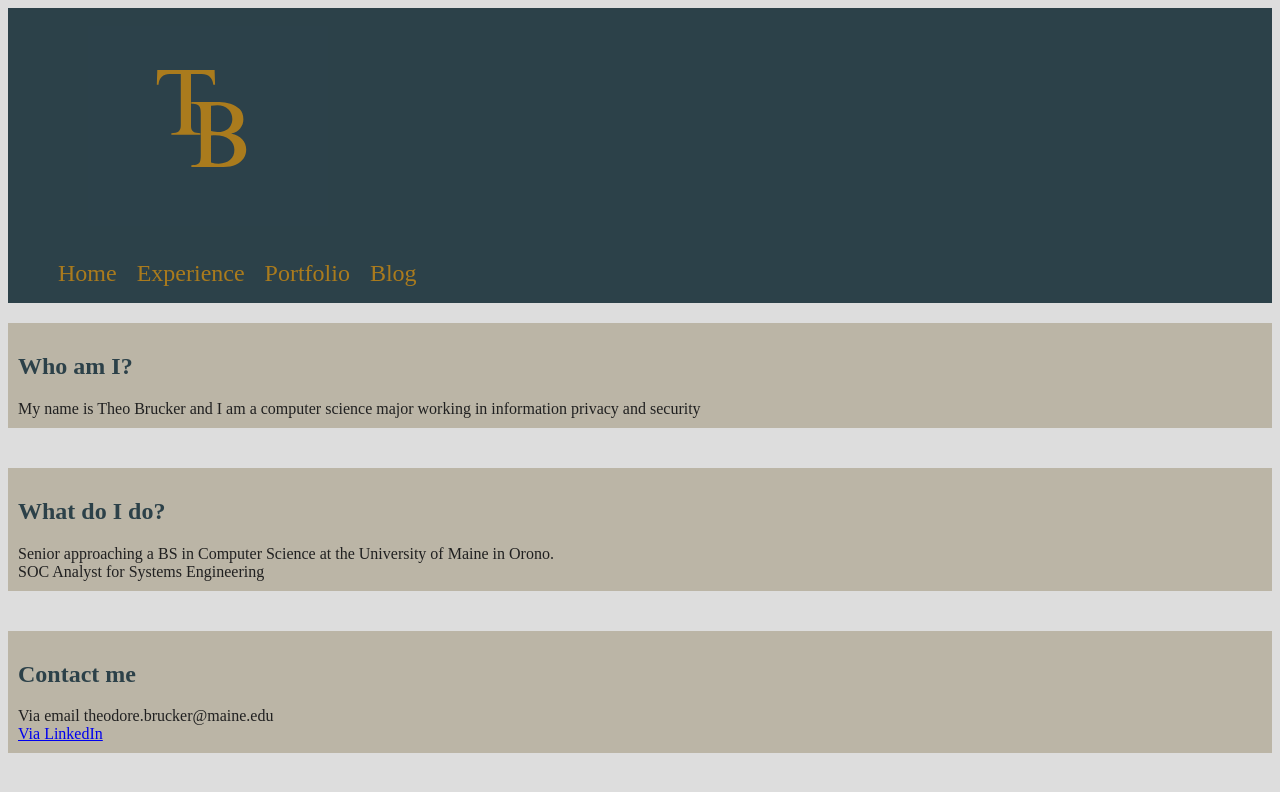
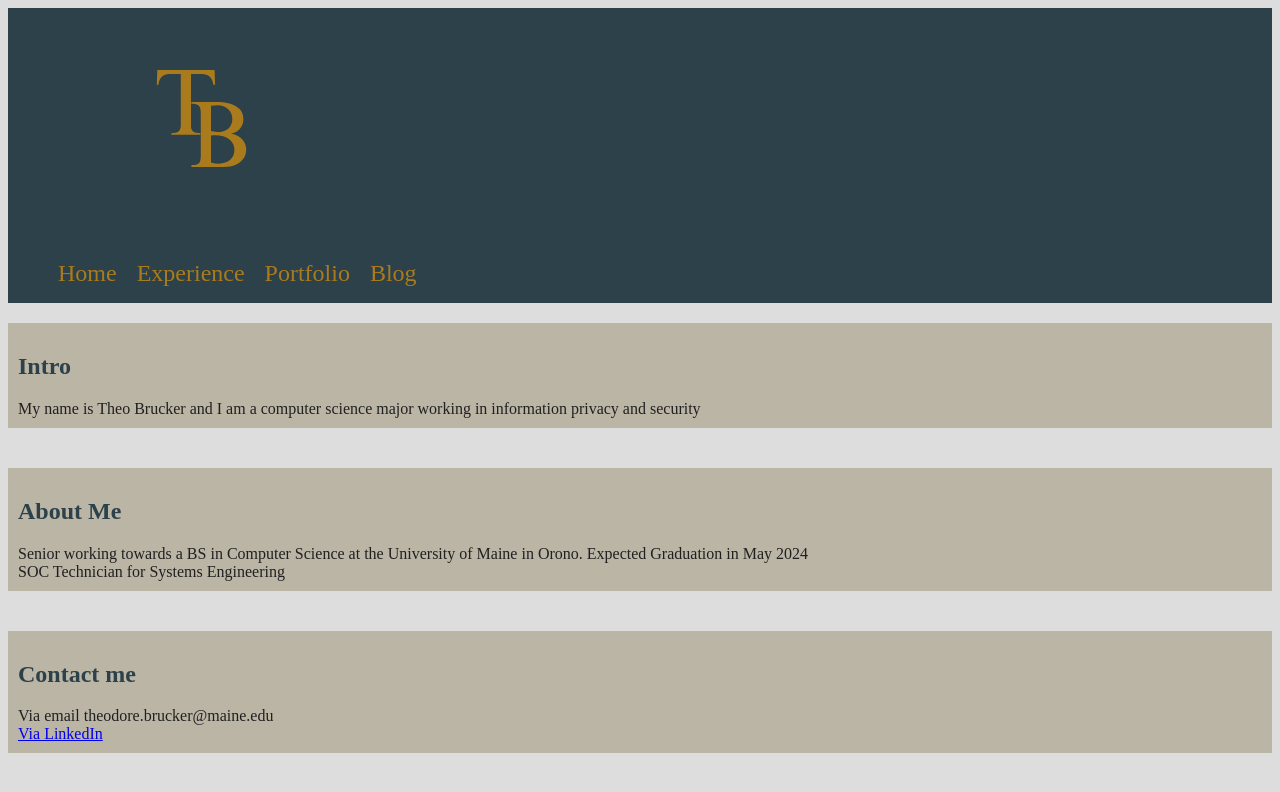
Before and after one commit to theodore-brucker/blogsite, a React (Create React App) app in the folder frontend/: page /home in a window 1280 px wide. Shown: the top 792 px of the page. Built offline with nearby package versions, Linux system fonts and the light colour scheme.

Commit message:
updated about me section

```diff
--- a/frontend/src/pages/Home.js
+++ b/frontend/src/pages/Home.js
@@ -4,15 +4,15 @@ const Home = () => {
   return (
     <span>
       <div class="content">
-        <h2>Who am I?</h2>
+        <h2>Intro</h2>
         My name is Theo Brucker and I am a computer science major working in information privacy and security
       </div>
 
       <div class="content">
-        <h2>What do I do?</h2>
-        Senior approaching a BS in Computer Science at the University of Maine
-        in Orono. <br />
-        SOC Analyst for Systems Engineering
+        <h2>About Me</h2>
+        Senior working towards a BS in Computer Science at the University of Maine
+        in Orono. Expected Graduation in May 2024 <br />
+        SOC Technician for Systems Engineering
       </div>
 
       <div class="content">
```
